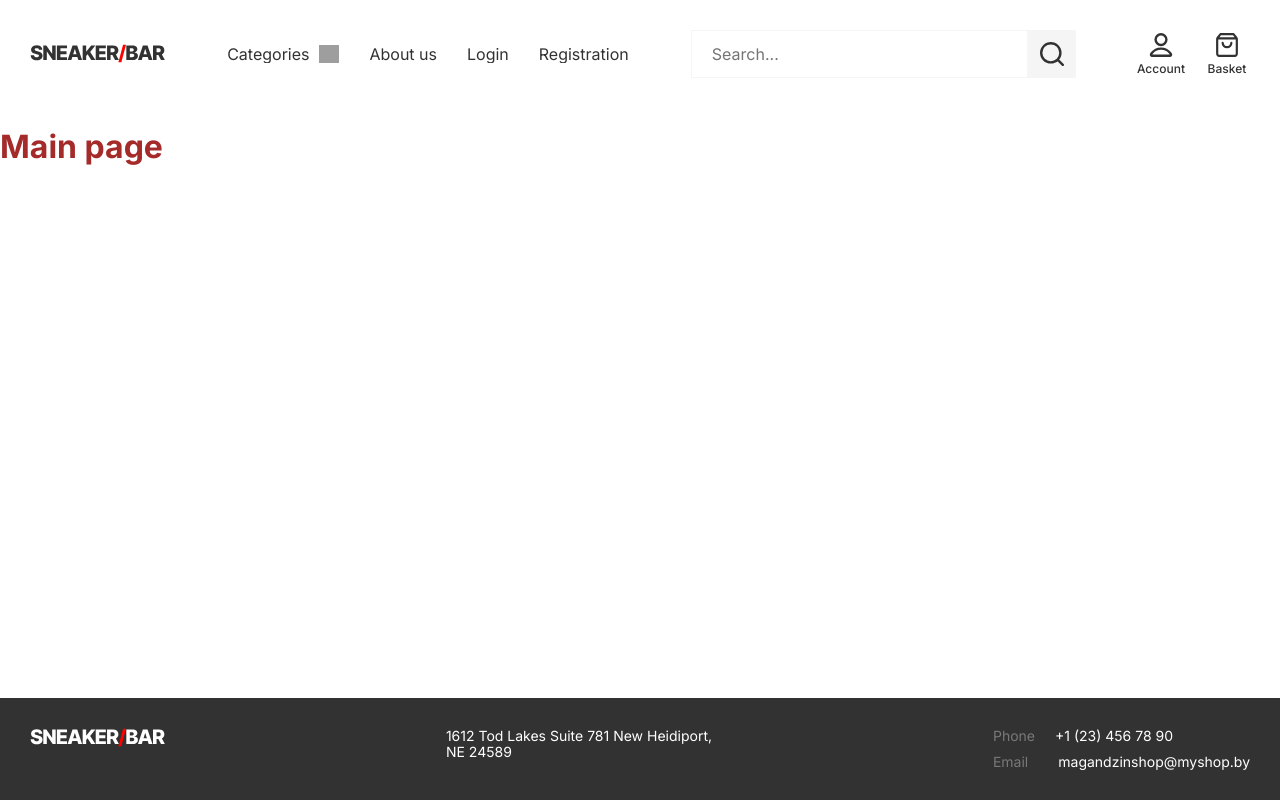
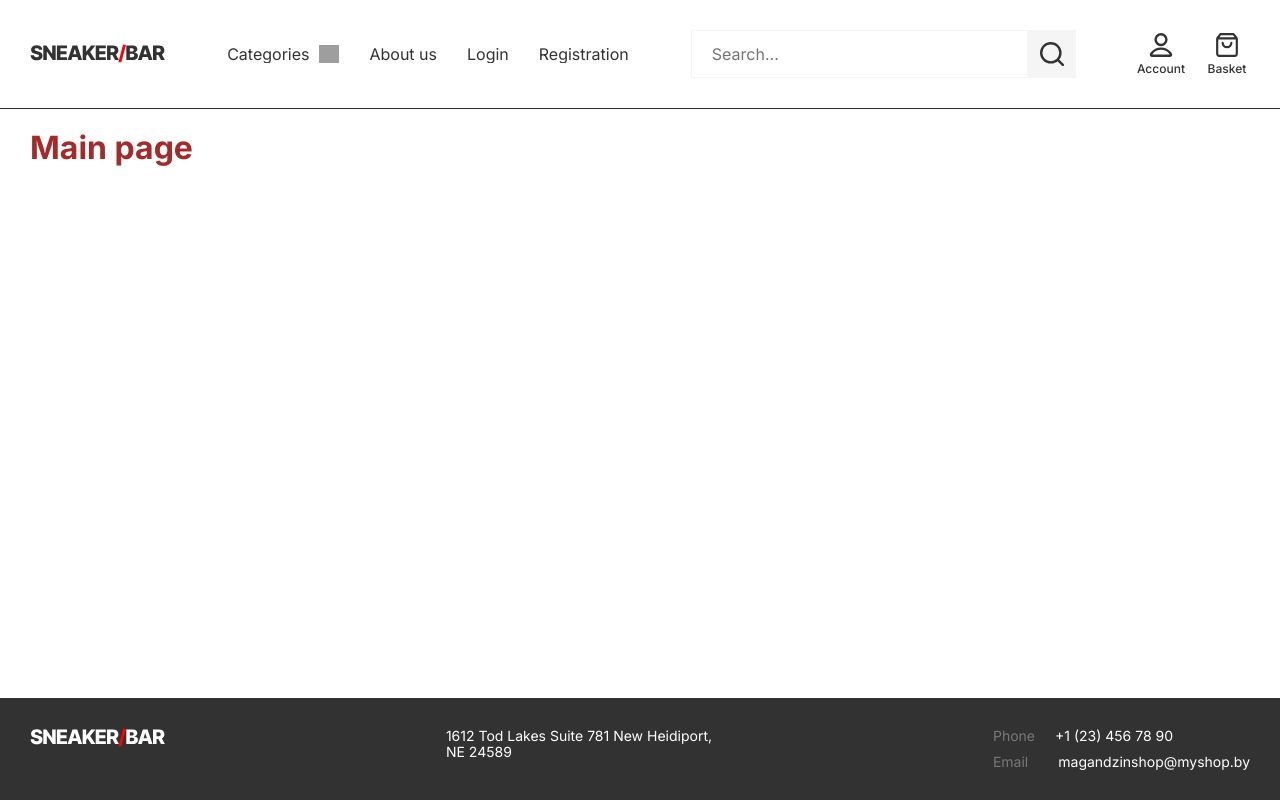
Before and after one commit to juliakocur/eCommerce, a React app: page /#/main in a window 1280 px wide. Built offline with nearby package versions, Linux system fonts and the light colour scheme; grey boxes are pictures that could not be loaded.

Commit message:
feat: add outlet

```diff
--- a/src/components/App/App.tsx
+++ b/src/components/App/App.tsx
@@ -1,10 +1,10 @@
 import { HashRouter } from 'react-router-dom';
-import BasePage from '../BasePage/BasePage';
+import { AppRouter } from '../../routes/AppRouter';
 
 const App = () => {
   return (
     <HashRouter>
-      <BasePage />
+      <AppRouter />
     </HashRouter>
   );
 };
--- a/src/components/BasePage/BasePage.scss
+++ /dev/null
@@ -1,27 +0,0 @@
-html,
-body,
-#root {
-  min-height: 100vh;
-}
-
-#root {
-  display: grid;
-  grid-template: auto 1fr auto / auto;
-  grid-template-areas:
-    'header'
-    'main'
-    'footer';
-  transform: translate();
-}
-
-.header {
-  grid-area: header;
-}
-
-.main {
-  grid-area: main;
-}
-
-.footer {
-  grid-area: footer;
-}
--- a/src/components/BasePage/BasePage.tsx
+++ /dev/null
@@ -1,24 +0,0 @@
-import './BasePage.scss';
-import { AppRouter } from '../../routes/AppRouter';
-import Header from '../Header/Header';
-import Footer from '../Footer/Footer';
-
-const BasePage = () => {
-  return (
-    <>
-      <header className="header">
-        <Header />
-      </header>
-
-      <main className="main">
-        <AppRouter />
-      </main>
-
-      <footer className="footer">
-        <Footer />
-      </footer>
-    </>
-  );
-};
-
-export default BasePage;
--- a/src/components/Header/Header.scss
+++ b/src/components/Header/Header.scss
@@ -5,6 +5,7 @@
   align-items: center;
   gap: 10px;
   padding: 30px 110px;
+  border-bottom: 1px solid var(--color-black);
 }
 
 .headerLogo {
--- /dev/null
+++ b/src/pages/BasePage/BasePage.scss
@@ -0,0 +1,16 @@
+#root {
+  display: flex;
+  flex-direction: column;
+  min-height: 100vh;
+}
+
+main {
+  padding: 0 110px;
+  flex: 1;
+}
+
+@media (max-width: 1310px) {
+  main {
+    padding: 0 30px;
+  }
+}
--- /dev/null
+++ b/src/pages/BasePage/BasePage.tsx
@@ -0,0 +1,18 @@
+import './BasePage.scss';
+import Header from '../../components/Header/Header';
+import Footer from '../../components/Footer/Footer';
+import { Outlet } from 'react-router-dom';
+
+const BasePage = () => {
+  return (
+    <>
+      <Header />
+      <main>
+        <Outlet />
+      </main>
+      <Footer />
+    </>
+  );
+};
+
+export default BasePage;
--- a/src/pages/LoginPage/LoginPage.scss
+++ b/src/pages/LoginPage/LoginPage.scss
@@ -1,8 +1,4 @@
 .wrapperPage {
-  width: 70%;
-  margin: 0 auto;
-  padding: 20px;
-
   h1 {
     color: red;
   }
--- a/src/routes/AppRouter.tsx
+++ b/src/routes/AppRouter.tsx
@@ -8,6 +8,7 @@ import NotFoundPage from '../pages/NotFoundPage/NotFoundPage';
 import UserPage from '../pages/UserPage/UserPage';
 import ProductDetailPage from '../pages/ProductDetailPage/ProductDetailPage';
 import RegistrationPage from '../pages/RegistrationPage/RegistrationPage';
+import BasePage from '../pages/BasePage/BasePage';
 
 export const routes = {
   root: {
@@ -54,6 +55,7 @@ export const routes = {
 
 const allRoutes: RouteObject = {
   path: routes.root.path,
+  element: <BasePage />,
   children: [
     { index: true, element: <Navigate to={routes.main.path} replace /> },
     { path: routes.login.path, element: <LoginPage /> },
```
